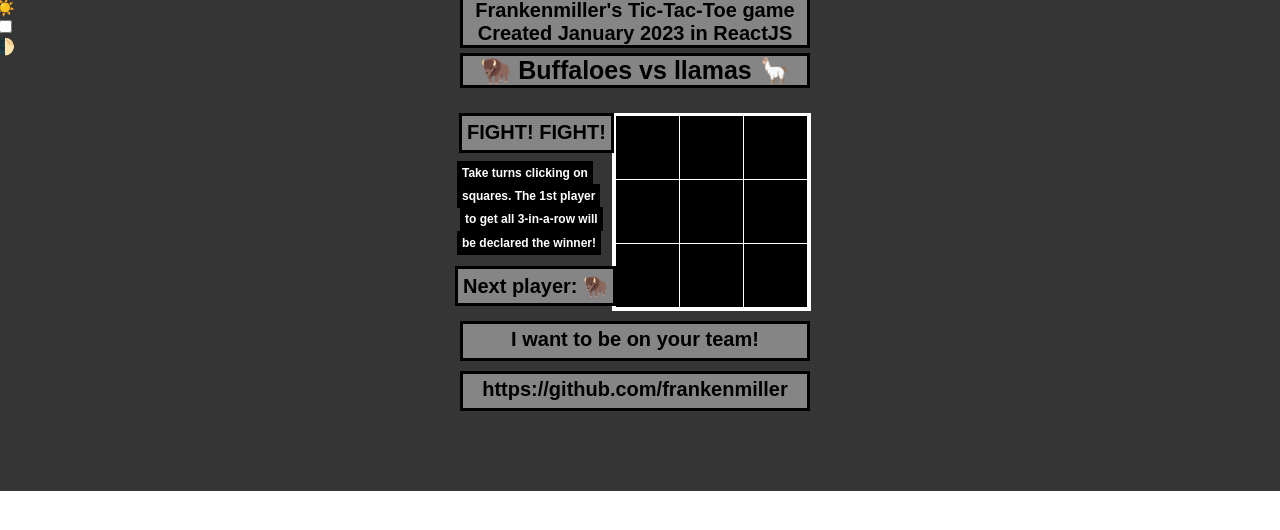
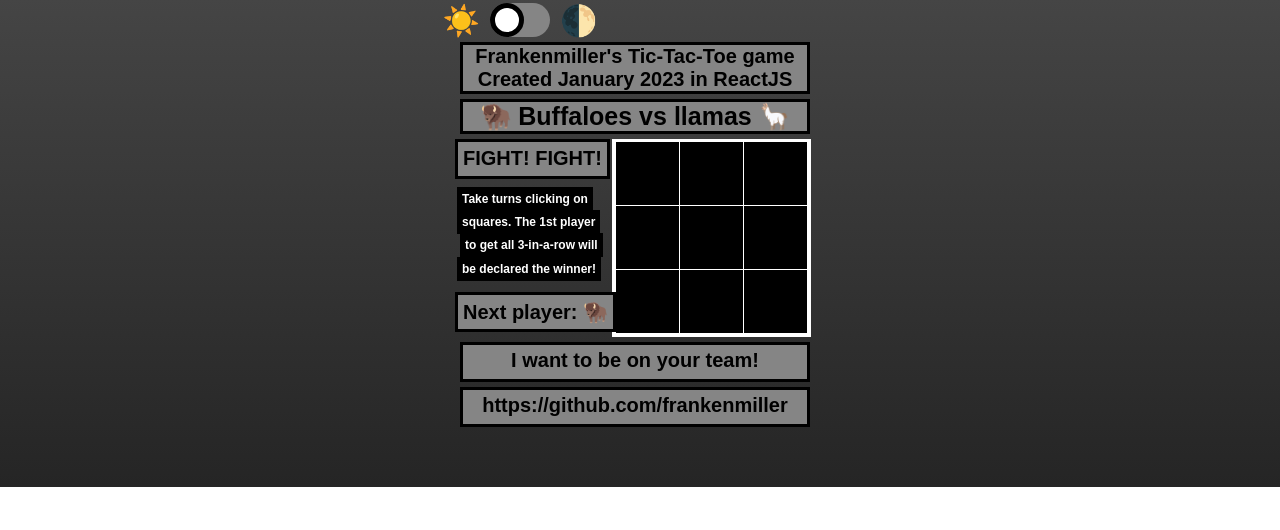
Before and after one commit to frankenmiller/buffalos-vs-llamas, a React (Create React App) app: page / in a window 1280 px wide. Shown: the top 530 px of the page. Built offline with nearby package versions, Linux system fonts and the light colour scheme.

Commit message:
Added and styled button, added .4sec transition

```diff
--- a/src/App.js
+++ b/src/App.js
@@ -72,12 +72,17 @@ export default function Board() {
   return (
     <div className={darkMode ? "dark-mode" : "light-mode"}>
       <div className="container">
-        <span>☀️</span>
-        <div className="switch-checkbox"></div>
+        <span id="sunandmoon">☀️</span>
+        <div className="switch-checkbox">
+        <label className="switch">
         <input type="checkbox"
         onChange={() => setDarkMode(!darkMode)}
-        /> <br />
-        <span>🌓</span>
+        />
+        <span className="slider round"> </span>
+        </label>
+        </div>
+        <span id="sunandmoon">🌓</span>
+
       </div >
       <p className={darkMode ? "dark-mode" : "light-mode"}>
         Frankenmiller's Tic-Tac-Toe game
--- a/src/index.css
+++ b/src/index.css
@@ -11,26 +11,11 @@ body {
 }
 
 body .dark-mode {
-  background: linear-gradient(to top, #353535, #353535);
+  background: linear-gradient(to top, #252525, #454545);
 }
 
 body .light-mode {
-  background: linear-gradient(to top, #757575, #959595);
-}
-
-h1 {
-  margin-top: 0;
-  font-size: 22px;
-}
-
-h2 {
-  margin-top: 0;
-  font-size: 20px;
-}
-
-h3 {
-  margin-top: 0;
-  font-size: 18px;
+  background: linear-gradient(to top, #656565, #959595);
 }
 
 code {
@@ -57,7 +42,9 @@ p {
   text-align: center;
   word-wrap: normal;
   margin-left: 50%;
-  transform: translate(-180px, -80px);
+  transform: translate(-180px, -30px);
+  -webkit-transition: .4s;
+  transition: .4s;
 }
 
 p.light-mode {
@@ -76,8 +63,10 @@ p.dark-mode {
   margin-left: 50%;
   position: relative;
   font-weight: bold;
+  -webkit-transition: .4s;
+  transition: .4s;
   text-align: center;
-  transform: translate(-180px, -100px);
+  transform: translate(-180px, -50px);
   width: 350px;
   font-size: 25px;
   padding-left: 5px;
@@ -103,6 +92,8 @@ p.dark-mode {
   padding: 5px;
   font-size: 20px;
   font-weight: bold;
+  -webkit-transition: .4s;
+  transition: .4s;
 }
 
 .status.dark-mode {
@@ -121,10 +112,12 @@ p.dark-mode {
   position: absolute;
   text-align: center;
   height: 40px;
-  transform: translate(-156px, -3px);
+  transform: translate(-160px, -3px);
   padding: 5px;
   font-size: 20px;
   font-weight: bold;
+  -webkit-transition: .4s;
+  transition: .4s;
 }
 
 .loser_box.dark-mode {
@@ -170,7 +163,7 @@ p.dark-mode {
   width: 199px;
   height: 198px;
   margin-left: 50%;
-  transform: translate(-28px, -100px);
+  transform: translate(-28px, -70px);
   border: 3px solid #FFF;
 }
 
@@ -219,6 +212,8 @@ p.dark-mode {
   font-size: 20px;
   height: 40px;
   padding-top: 4px;
+  -webkit-transition: .4s;
+  transition: .4s;
 }
 
 .social_links.light-mode {
@@ -235,9 +230,102 @@ p.dark-mode {
 }
 
 #github {
-  transform: translate(-180px, -80px);
+  transform: translate(-180px, -60px);
 }
 
 #linkedin {
-  transform: translate(-180px, -90px);
+  transform: translate(-180px, -65px);
 }
+
+#sunandmoon {
+  font-size: 30px;
+}
+
+.container {
+  display: flex;
+  justify-content: center;
+  align-items: center;
+  z-index: 10;
+  transform: translate(-120px, -5px);
+}
+
+.switch {
+  position: relative;
+  display: inline-block;
+  width: 60px;
+  height: 14px;
+}
+
+.switch input {
+  opacity: 0;
+  width: 0;
+  height: 0;
+}
+
+.switch {
+  position: relative;
+  display: inline-block;
+  width: 60px;
+  height: 34px;
+}
+
+.switch input {
+  opacity: 0;
+  width: 0;
+  height: 0;
+}
+
+.slider {
+  position: absolute;
+  cursor: pointer;
+  top: 0;
+  left: 0;
+  right: 0;
+  bottom: 0;
+  background-color: #858585;
+  -webkit-transition: .4s;
+  transition: .4s;
+}
+
+.slider:before {
+  position: absolute;
+  content: "";
+  height: 24px;
+  width: 24px;
+  left: 0px;
+  bottom: 0px;
+  background-color: white;
+  -webkit-transition: .2s;
+  transition: .2s;
+  border: 5px solid black;
+}
+
+.slider:after {
+  background-color: black;
+}
+
+input:checked + .slider {
+  background-color: #000;
+}
+
+input:focus + .slider {
+  box-shadow: 0 0 1px #2196F3;
+}
+
+input:checked + .slider:before {
+  -webkit-transform: translateX(26px);
+  -ms-transform: translateX(26px);
+  transform: translateX(26px);
+}
+
+/* Rounded sliders */
+.slider.round {
+  border-radius: 34px;
+}
+
+.slider.round:before {
+  border-radius: 50%;
+}
+.switch-checkbox {
+  padding: 10px
+}
```
